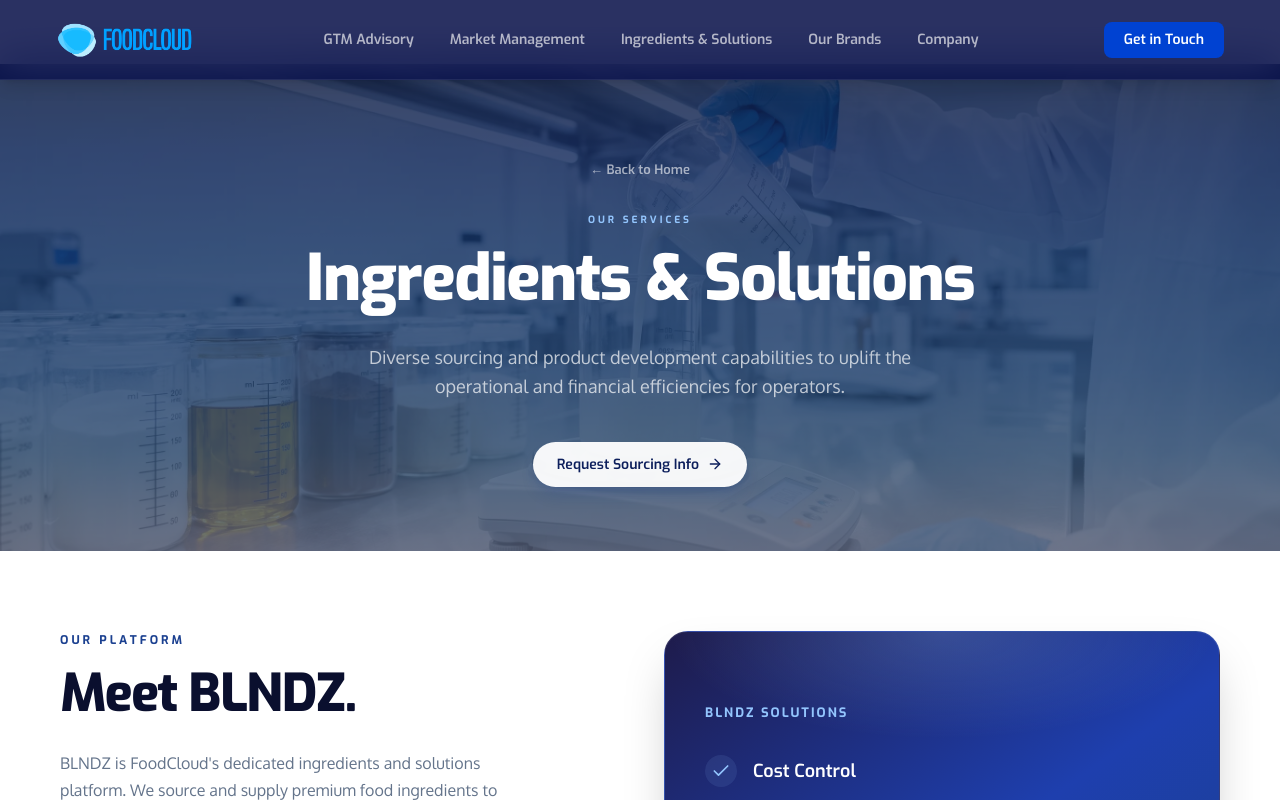
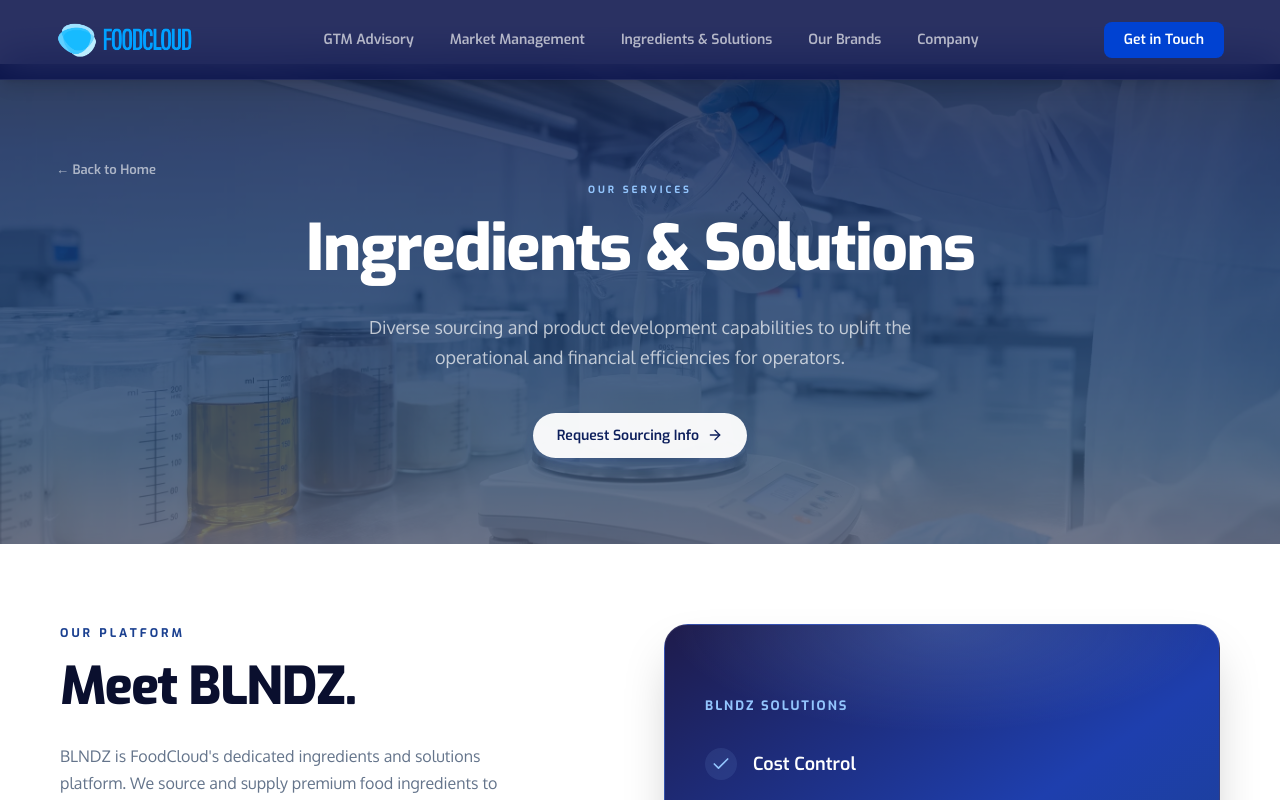
Before and after one commit to MosaabGaber/FOODCLOUD, a React (Vite) app: page /ingredients-solutions in a window 1280 px wide. Shown: the top 800 px of the page. Built offline with nearby package versions, Linux system fonts and the light colour scheme.

Commit message:
move back button to top left on all service pages

```diff
--- a/src/pages/Company.tsx
+++ b/src/pages/Company.tsx
@@ -14,13 +14,16 @@
       {/* HERO SECTION */}
       <section className="relative w-full min-h-[480px] bg-hero-gradient flex items-center justify-center pt-24 pb-16 overflow-hidden">
         <div className="absolute inset-0 bg-[#0A0F2E]/55 z-10"></div>
-        <div className="relative z-20 text-center px-6 max-w-3xl mx-auto flex flex-col items-center">
+        <div className="absolute top-24 left-6 md:left-14 z-20">
           <button
             onClick={() => navigate('/')}
-            className="mb-8 font-display font-semibold text-[13px] text-white/60 hover:text-white transition-colors flex items-center cursor-pointer"
+            className="font-display font-semibold text-[13px] text-white/60 hover:text-white transition-colors flex items-center gap-1.5 cursor-pointer"
           >
             ← Back to Home
           </button>
+        </div>
+
+        <div className="relative z-20 text-center px-6 max-w-3xl mx-auto flex flex-col items-center">
           <span className="font-display font-bold text-[10px] tracking-[3px] text-[#93C5FD] uppercase mb-3 block">
             SINCE 2021
           </span>
--- a/src/pages/GTMAdvisory.tsx
+++ b/src/pages/GTMAdvisory.tsx
@@ -73,13 +73,16 @@
           style={{ opacity: 0.35 }}
         />
         <div className="absolute inset-0 bg-[#0A0F2E]/55 z-10"></div>
-        <div className="relative z-20 text-center px-6 max-w-3xl mx-auto flex flex-col items-center">
+        <div className="absolute top-24 left-6 md:left-14 z-20">
           <button
             onClick={() => navigate('/')}
-            className="mb-8 font-display font-semibold text-[13px] text-white/60 hover:text-white transition-colors flex items-center cursor-pointer"
+            className="font-display font-semibold text-[13px] text-white/60 hover:text-white transition-colors flex items-center gap-1.5 cursor-pointer"
           >
             ← Back to Home
           </button>
+        </div>
+
+        <div className="relative z-20 text-center px-6 max-w-3xl mx-auto flex flex-col items-center">
           <span className="font-display font-bold text-[10px] tracking-[3px] text-[#93C5FD] uppercase mb-3 block">
             OUR SERVICES
           </span>
--- a/src/pages/IngredientsAndSolutions.tsx
+++ b/src/pages/IngredientsAndSolutions.tsx
@@ -21,13 +21,16 @@
           style={{ opacity: 0.40 }}
         />
         <div className="absolute inset-0 bg-[#0A0F2E]/55 z-10"></div>
-        <div className="relative z-20 text-center px-6 max-w-3xl mx-auto flex flex-col items-center">
+        <div className="absolute top-24 left-6 md:left-14 z-20">
           <button
             onClick={() => navigate('/')}
-            className="mb-8 font-display font-semibold text-[13px] text-white/60 hover:text-white transition-colors flex items-center cursor-pointer"
+            className="font-display font-semibold text-[13px] text-white/60 hover:text-white transition-colors flex items-center gap-1.5 cursor-pointer"
           >
             ← Back to Home
           </button>
+        </div>
+
+        <div className="relative z-20 text-center px-6 max-w-3xl mx-auto flex flex-col items-center">
           <span className="font-display font-bold text-[10px] tracking-[3px] text-[#93C5FD] uppercase mb-3 block">
             OUR SERVICES
           </span>
--- a/src/pages/MarketManagement.tsx
+++ b/src/pages/MarketManagement.tsx
@@ -21,13 +21,16 @@
           style={{ opacity: 0.35 }}
         />
         <div className="absolute inset-0 bg-[#0A0F2E]/55 z-10"></div>
-        <div className="relative z-20 text-center px-6 max-w-3xl mx-auto flex flex-col items-center">
+        <div className="absolute top-24 left-6 md:left-14 z-20">
           <button
             onClick={() => navigate('/')}
-            className="mb-8 font-display font-semibold text-[13px] text-white/60 hover:text-white transition-colors flex items-center cursor-pointer"
+            className="font-display font-semibold text-[13px] text-white/60 hover:text-white transition-colors flex items-center gap-1.5 cursor-pointer"
           >
             ← Back to Home
           </button>
+        </div>
+
+        <div className="relative z-20 text-center px-6 max-w-3xl mx-auto flex flex-col items-center">
           <span className="font-display font-bold text-[10px] tracking-[3px] text-[#93C5FD] uppercase mb-3 block">
             OUR SERVICES
           </span>
```
